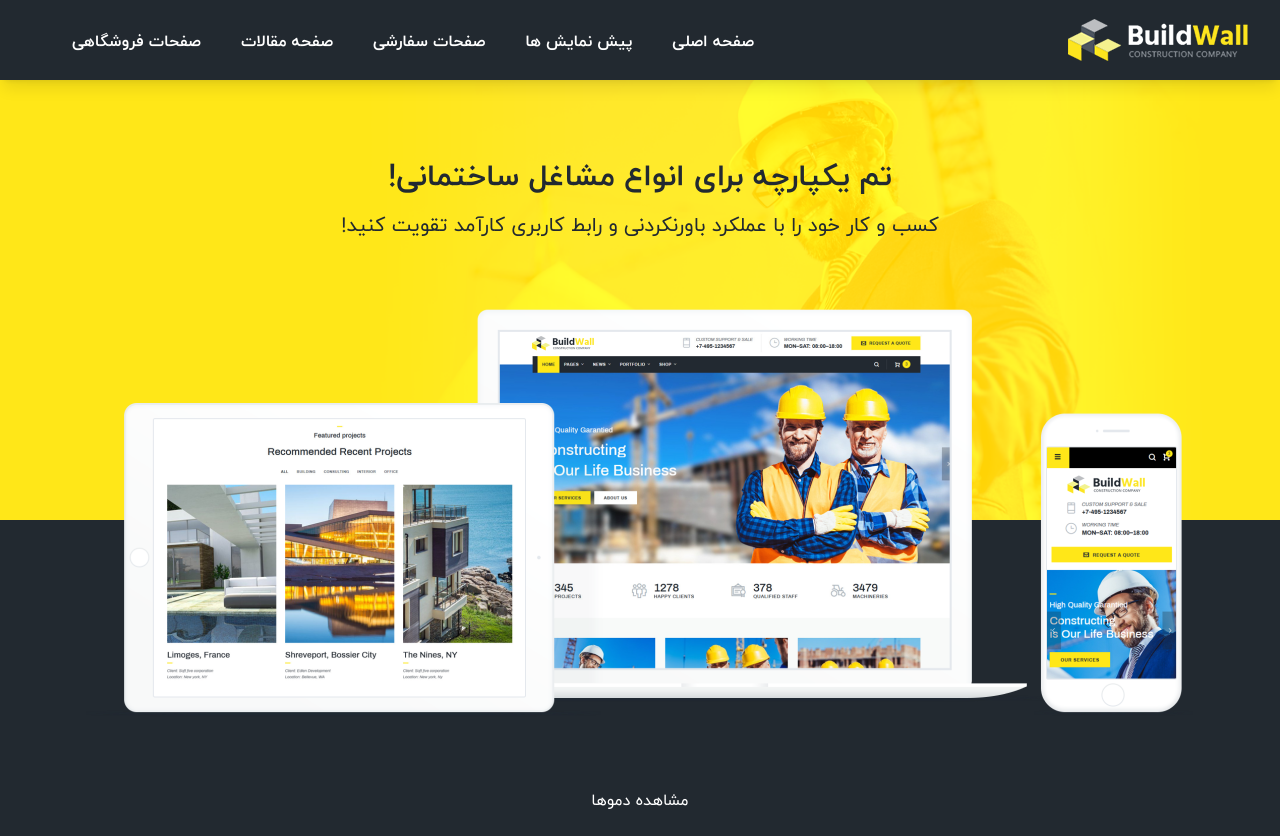
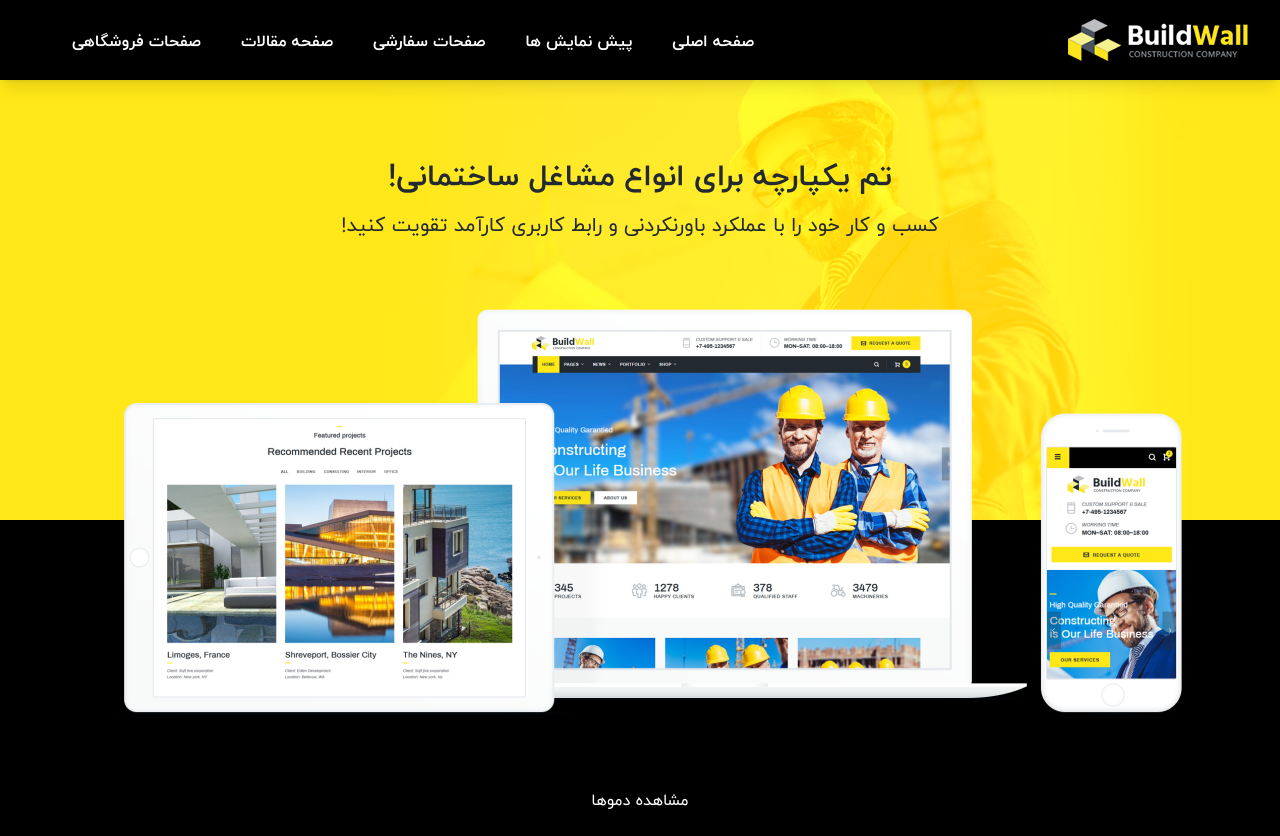
Before and after one commit to mahyarErshad/buildwall, a React (Vite) app: page / in a window 1280 px wide. Built offline with nearby package versions, Linux system fonts and the light colour scheme.

Commit message:
Secondaty color is 000

```diff
--- a/src/index.css
+++ b/src/index.css
@@ -24,7 +24,7 @@
 }
 :root {
   --primary-color: #ffe618;
-  --secondary-color: #222930;
+  --secondary-color: #000;
   --custom-gray: #f5f5f1;
   --custom-black: #222931;
 }
--- a/tailwind.config.cjs
+++ b/tailwind.config.cjs
@@ -5,7 +5,7 @@ module.exports = {
     extend: {
       colors: {
         primary: "#ffe618",
-        secondary: "#222930",
+        secondary: "#000",
         customGray: "#f5f5f1",
         customBlack: "#222931",
       },
```
